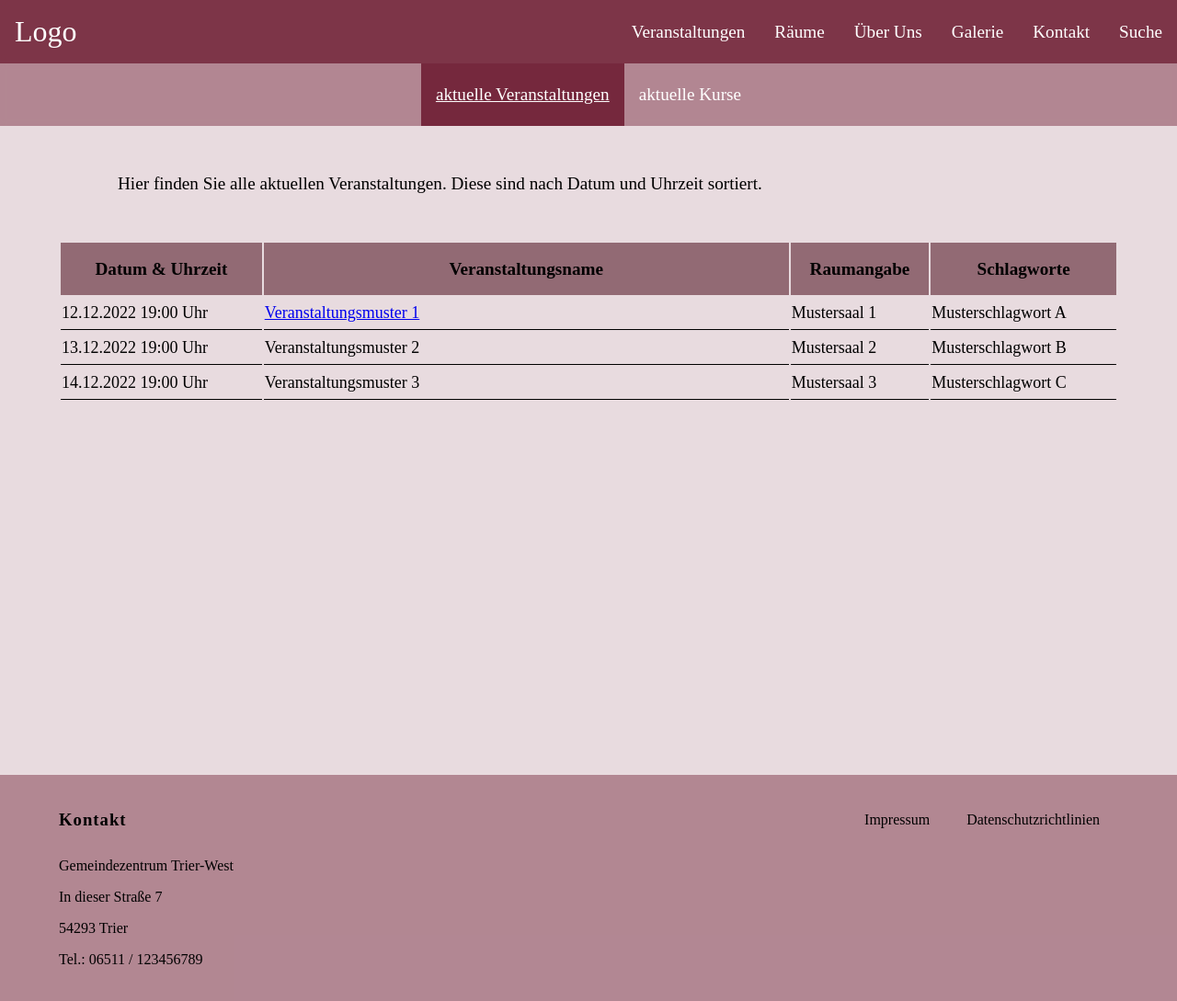
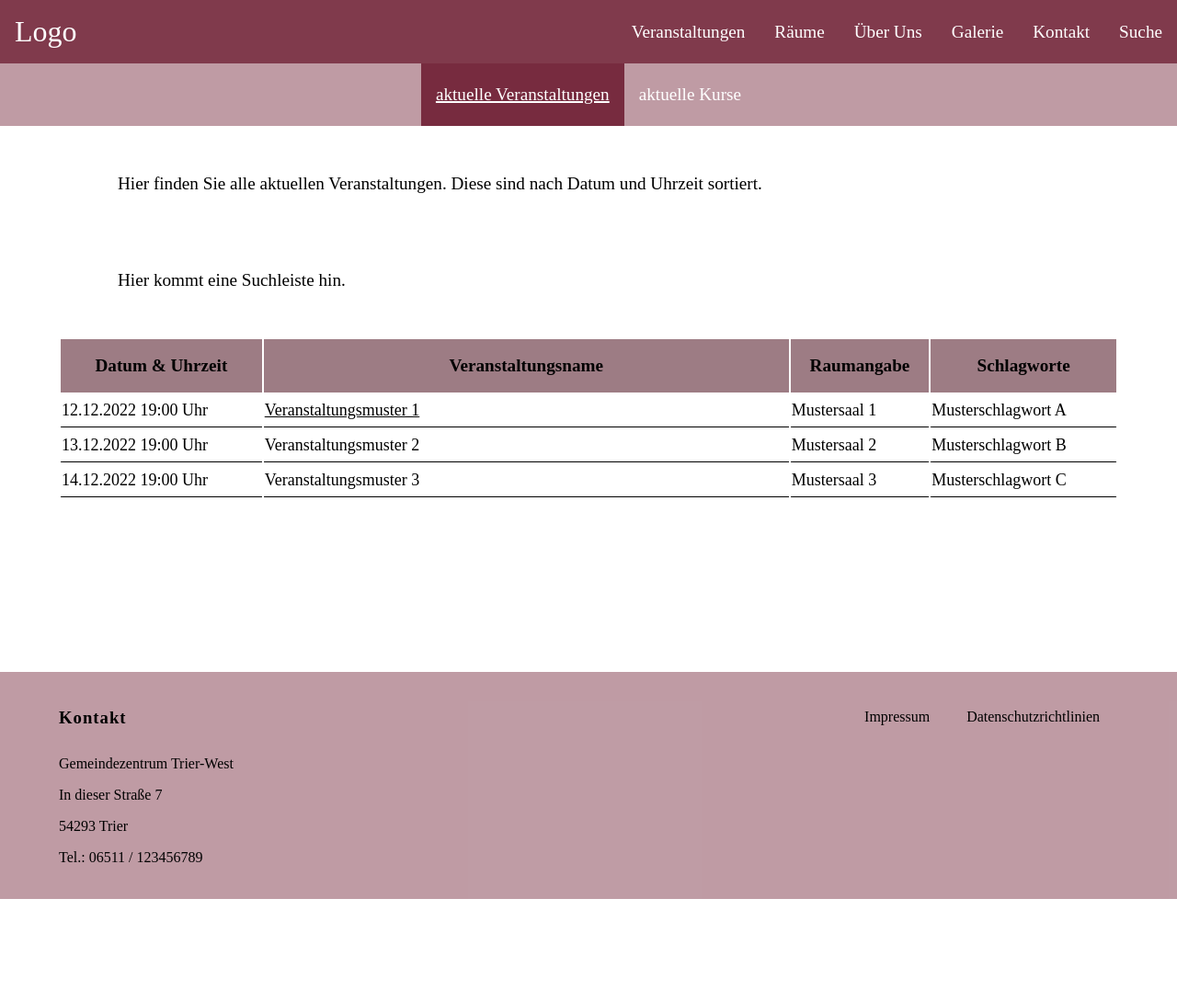
Before and after one commit to rosniks/Webtech, a PHP site: page /html/Veranstaltungen.html in a window 1280 px wide. Shown: the whole page at 92% size. After the commit the page ends 978 px from the top, so only its background shows below. Run offline with PHP 8.4, Linux system fonts and the light colour scheme.

Commit message:
Diverse Veranstaltungsverbesserungen

```diff
--- a/src/css/footer.css
+++ b/src/css/footer.css
@@ -1,5 +1,5 @@
 footer {
-    margin-top: 150px;
+    margin-top: 3%;
     width: 100%;
     padding: 20px 5%;
     background-color: rgba(107, 25, 46, 0.432);
--- a/src/css/nav-bar.css
+++ b/src/css/nav-bar.css
@@ -25,7 +25,7 @@
 
 .aktuell {
     background-color: rgba(107, 25, 46, 0.856);
-    text-decoration: underline;
+    text-decoration: underline 2px;
 }
 
 .logo {
--- a/src/css/styles.css
+++ b/src/css/styles.css
@@ -6,7 +6,7 @@ body {
     min-height: 100vh;
     margin: 0;
     padding: 0;
-    background-color: rgba(107, 25, 46, 0.151);
+    background-color: white; /*ursprünglich rgba(107, 25, 46, 0.151);*/
 }
 
 img {
@@ -58,20 +58,26 @@ p.beschreibung {
 }
 
 .vButton {
-    background-color: rgba(68, 4, 20, 0.523);
-    border: 2px solid black;
-    border-radius: 8px;
+    margin: 2em 4em;
+    border: none;
+    border-radius: 2rem;
     padding: 15px 32px;
+
+    background-color: rgba(107, 25, 46, 0.432);
     text-align: center;
-    text-decoration: none;
+
     display: inline-block;
     font-size: 16px;
-    margin: 2em 2em;
     cursor: pointer;
     transition-duration: 0.4s;
   }
 
+  .vButton a {
+    color: white;
+    text-decoration: none;
+  }
+
   .vButton:hover {
     background-color: grey;
-    box-shadow: 0 8px 16px 0 rgba(0,0,0,0.2), 0 6px 20px 0 rgba(0,0,0,0.19);
+    box-shadow:10px 5px 5px rgba(0, 0, 0, 0.2);
   }
--- a/src/css/table-veranstaltungen.css
+++ b/src/css/table-veranstaltungen.css
@@ -19,6 +19,10 @@ td {
     font-size: large;
 }
 
+td a {
+    color: black;
+}
+
 tr:hover {
     background-color: rgba(68, 4, 20, 0.523);
 }
--- a/src/html/Veranstaltungen.html
+++ b/src/html/Veranstaltungen.html
@@ -50,6 +50,8 @@
 
             <p>Hier finden Sie alle aktuellen Veranstaltungen. Diese sind nach Datum und Uhrzeit sortiert.</p>
 
+            <p>Hier kommt eine Suchleiste hin.</p>
+
             <!--Beginn der Veranstaltungstabelle-->
 
             <table class="veranstaltung">
```
